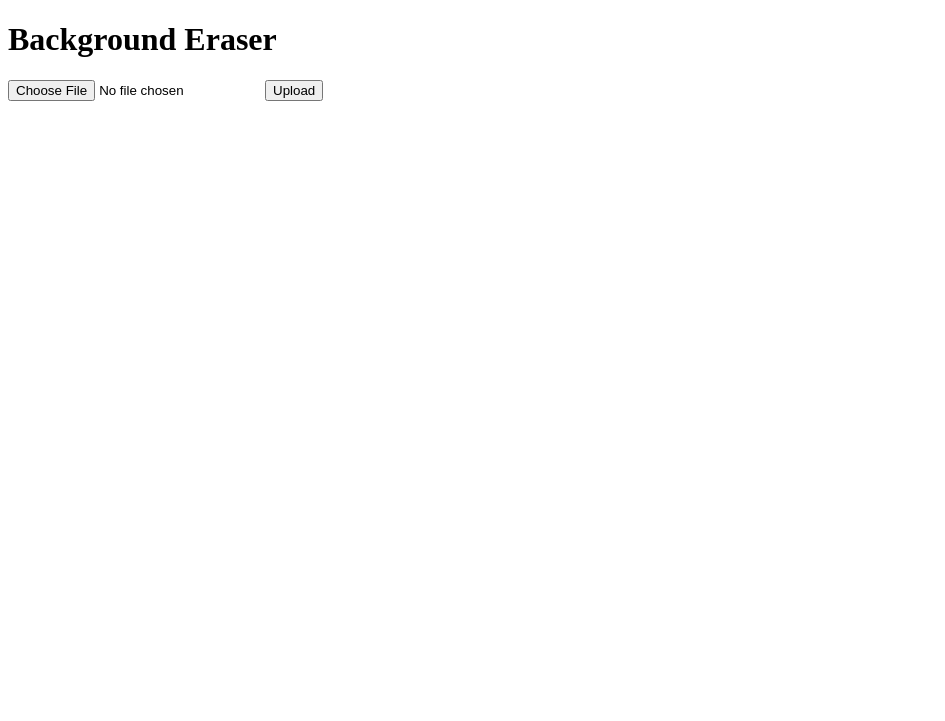
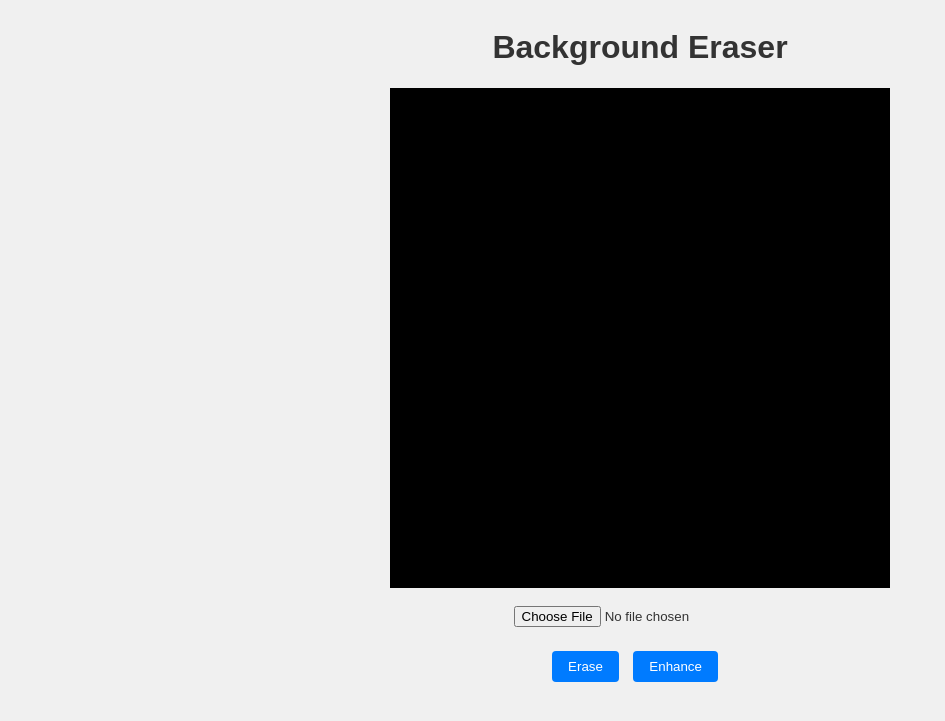
Before and after one commit to aydinschwa/enhance-mint, a Flask app: page / in a window 1280 px wide. Shown: the top 721 px of the page, without its empty margins (0-945 px from the left). Run offline with Flask 2, Linux system fonts and the light colour scheme; parts of the project's set-up code (start-up, migrations or seed data) failed here and were passed over.

Commit message:
improve homepage, add page for the image enhancement function

```diff
--- a/app.py
+++ b/app.py
@@ -14,7 +14,7 @@ app.config["OUTPUT_FOLDER"] = "output/"
 photos = UploadSet("photos", ALL)
 configure_uploads(app, photos)
 
-RUN_MODEL=False
+RUN_MODEL = True
 # set model as global variable
 if RUN_MODEL:
     from models.lama.lama import get_model_instance, make_prediction
@@ -39,6 +39,13 @@ def upload():
 
     if file and photos.file_allowed(file, file.filename):
         filename = photos.save(file)
+
+        # Check the value of the "action" parameter
+        action = request.form.get("action", "erase")
+        if action == "enhance":
+            return redirect(url_for("enhancer"))
+
+        # Redirect to the "uploaded_file" route for "erase" action
         return redirect(url_for("uploaded_file", filename=filename))
 
     return redirect(url_for("index"))
@@ -99,5 +106,9 @@ def process():
     return {"outputImageB64": output_image_b64}
 
 
+@app.route("/enhancer")
+def enhancer():
+    return render_template("enhancer.html")
+
 if __name__ == "__main__":
     app.run(debug=True)
--- /dev/null
+++ b/static/css/homepage_styles.css
@@ -0,0 +1,47 @@
+body {
+  display: flex;
+  flex-direction: column;
+  justify-content: center;
+  align-items: center;
+  font-family: "Arial", sans-serif;
+  background-color: #f0f0f0;
+  color: #333;
+}
+
+#image-placeholder {
+  display: flex;
+  justify-content: center;
+  align-items: center;
+  width: 500px;
+  height: 500px;
+  background-color: black;
+  margin-bottom: 10px;
+}
+
+h1 {
+  text-align: center;
+}
+
+form {
+  display: flex;
+  flex-direction: column;
+  justify-content: center;
+  align-items: center;
+}
+
+input[type="file"] {
+  margin-bottom: 1rem;
+  padding: 0.5rem 1rem;
+  border-radius: 0.25rem;
+  text-align: center
+}
+
+button[type="submit"] {
+  padding: 0.5rem 1rem;
+  border-radius: 0.25rem;
+  background-color: #007bff;
+  color: white;
+  border: none;
+  cursor: pointer;
+  margin-right: 10px;
+  }
--- /dev/null
+++ b/static/js/homepage_scripts.js
@@ -0,0 +1,18 @@
+function previewImage() {
+    const photoInput = document.getElementById("photo");
+    const imagePlaceholder = document.getElementById("image-placeholder");
+
+    if (photoInput.files && photoInput.files[0]) {
+        const fileReader = new FileReader();
+
+        fileReader.onload = function (event) {
+            imagePlaceholder.style.backgroundColor = 'transparent';
+            imagePlaceholder.innerHTML =
+            `<img src="${event.target.result}"
+              style="max-width: 500px; max-height: 500px;
+              display: inline-block; vertical-align: middle;">`;
+        };
+
+        fileReader.readAsDataURL(photoInput.files[0]);
+    }
+}
--- a/templates/index.html
+++ b/templates/index.html
@@ -4,12 +4,18 @@
     <meta charset="UTF-8">
     <meta name="viewport" content="width=device-width, initial-scale=1.0">
     <title>Background Eraser</title>
+    <link rel="stylesheet" href="{{ url_for('serve_static', filename='css/homepage_styles.css') }}">
+    <script src="{{ url_for('serve_static', filename='js/homepage_scripts.js') }}"></script>
 </head>
 <body>
     <h1>Background Eraser</h1>
+    <div id="image-placeholder" style="text-align: center;"></div>
     <form action="/upload" method="POST" enctype="multipart/form-data">
-        <input type="file" name="photo" accept="image/*,.pdf">
-        <button type="submit">Upload</button>
+        <input type="file" name="photo" id="photo" accept="image/*,.pdf", onchange="previewImage();">
+        <div>
+            <button type="submit" name="action" value="erase">Erase</button>
+            <button type="submit" name="action" value="enhance">Enhance</button>
+        </div>
     </form>
 </body>
 </html>
```
Also changed, not shown: templates/enhancer.html (added, +13 -0 lines).
